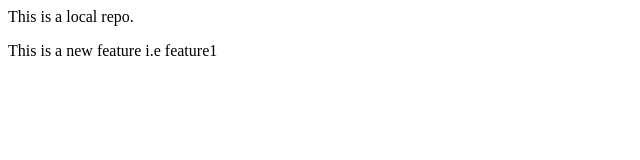
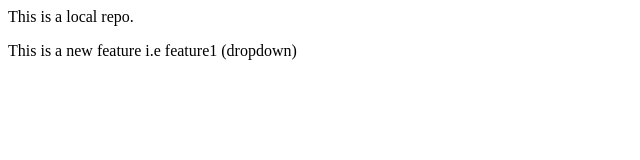
Before and after one commit to GuptaChanchal08/LocalRepo, a plain HTML site: page index.html in a window 1280 px wide. Shown: the full height of the page, 0-640 px from the left. Drawn offline with Linux system fonts and the light colour scheme.

```diff
--- a/index.html
+++ b/index.html
@@ -1,2 +1,2 @@
 <p>This is a local repo.</p>
-<p>This is a new feature i.e feature1</p>
+<p>This is a new feature i.e feature1 (dropdown)</p>
```
